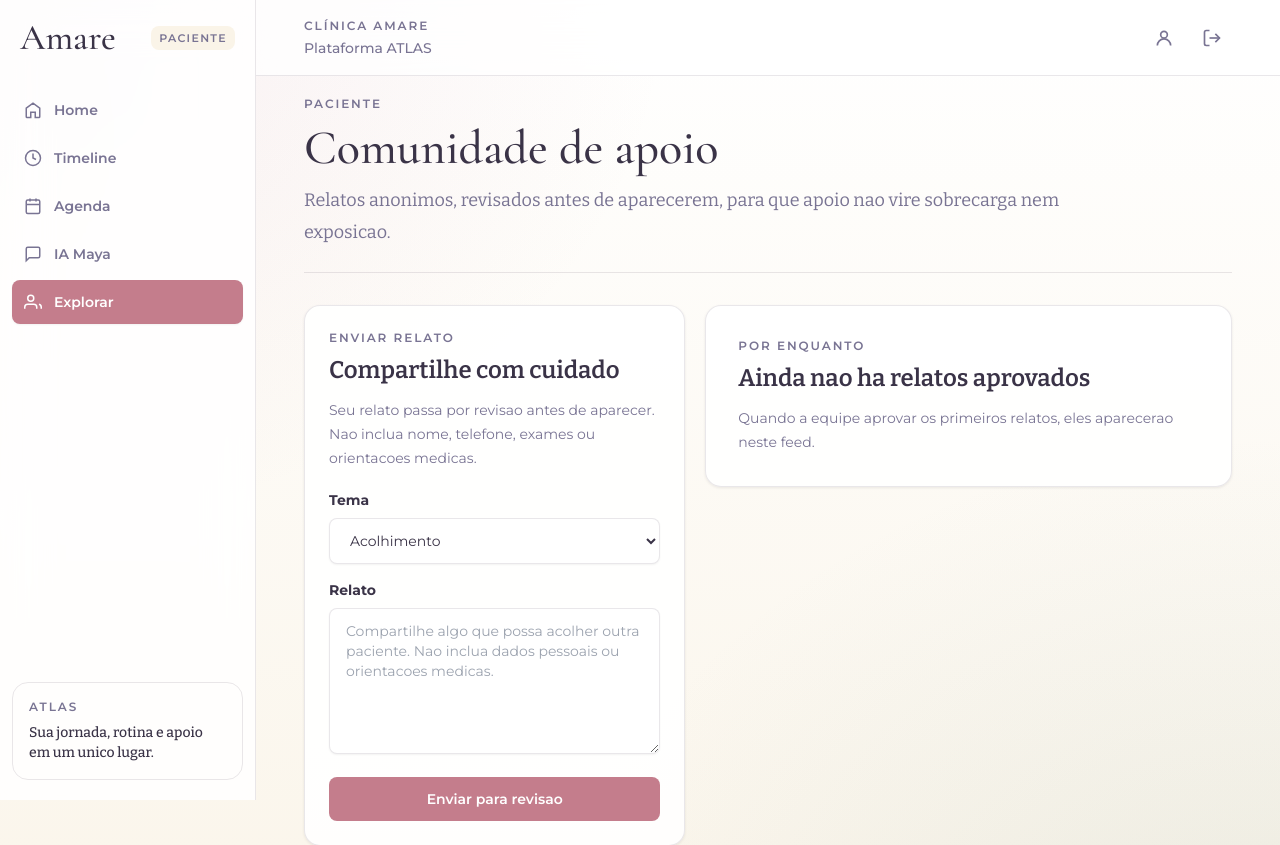
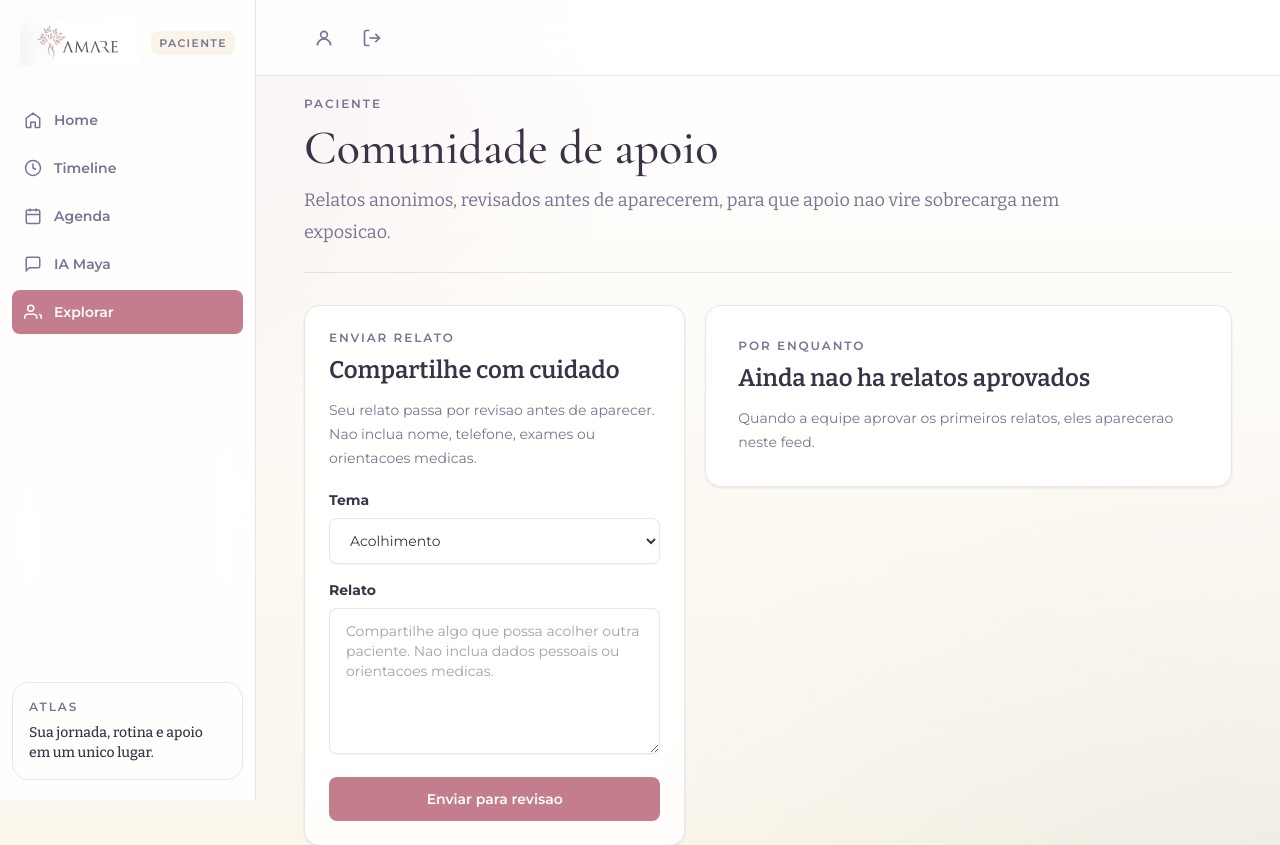
Before and after one commit to marcelof0nseca/ATLASAMARE, a Django app: page /explore/community/ in a window 1280 px wide. Shown: the top 845 px of the page. Run offline with Django 5.2, Linux system fonts and the light colour scheme; the visitor is signed in with stand-in values (Sample User, id 1); data that the repository does not hold is empty; some libraries are stand-ins or nearby versions.

Commit message:
style: exibe logo no topo da area da paciente

```diff
--- a/templates/layouts/patient_base.html
+++ b/templates/layouts/patient_base.html
@@ -1,9 +1,12 @@
 {% extends "layouts/base.html" %}
+{% load static %}
 
 {% block body %}
   <aside class="amare-patient-sidebar">
-    <div class="mb-8 flex items-center justify-between px-2">
-      <a href="{% url 'core:dashboard' %}" class="font-display text-4xl font-medium leading-none text-text-strong">Amare</a>
+    <div class="mb-8 flex items-center justify-between gap-3 px-2">
+      <a href="{% url 'core:dashboard' %}" class="inline-flex items-center">
+        <img src="{% static 'images/logoamare.png' %}" alt="Clínica Amare" class="h-12 w-auto object-contain">
+      </a>
       <span class="rounded-lg bg-linen px-2 py-1 text-[11px] font-semibold uppercase tracking-[0.12em] text-text-muted">Paciente</span>
     </div>
 
@@ -49,10 +52,15 @@
   </aside>
 
   <header class="amare-patient-navbar">
-    <a href="{% url 'core:dashboard' %}" class="font-display text-3xl font-medium leading-none text-text-strong lg:hidden">Amare</a>
-    <div class="hidden lg:block">
+    <a href="{% url 'core:dashboard' %}" class="inline-flex items-center lg:hidden">
+      <img src="{% static 'images/logoamare.png' %}" alt="Clínica Amare" class="h-11 w-auto object-contain">
+    </a>
+    <div class="hidden items-center gap-4 lg:flex">
+      <img src="{% static 'images/logoamare.png' %}" alt="Clínica Amare" class="h-11 w-auto object-contain">
+      <div>
       <p class="amare-kicker">Clínica Amare</p>
       <p class="mt-1 text-sm font-medium text-text-muted">Plataforma ATLAS</p>
+      </div>
     </div>
 
     <div class="flex items-center gap-2">
```
